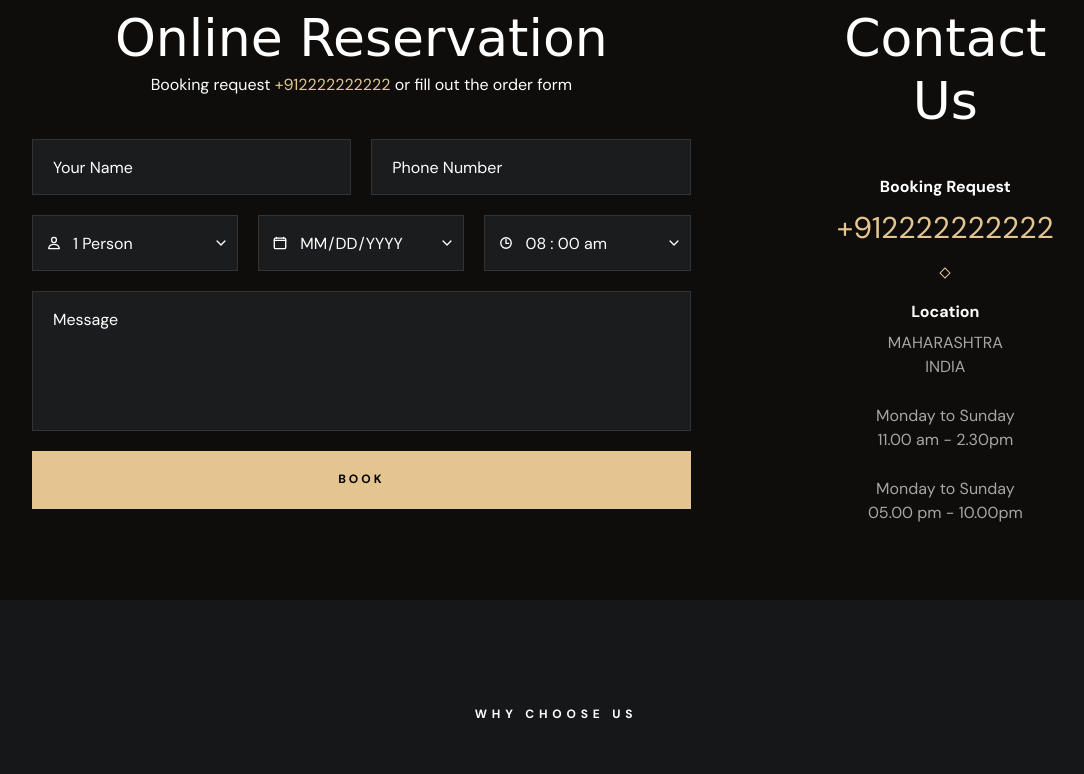
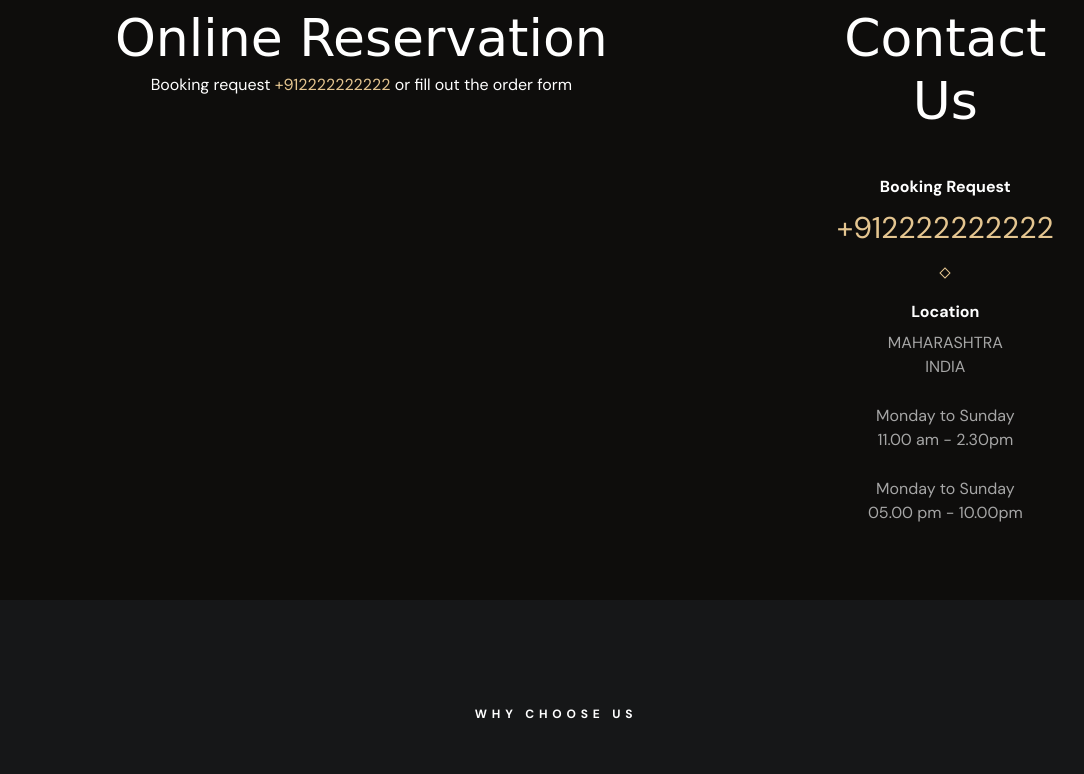
Before and after one commit to vishall17/HORA, a plain HTML site: page index.html in a window 1280 px wide. Shown: the part 4576-5350 px from the top of the page, without its empty margins (84-1168 px from the left). Drawn offline with nearby package versions, Linux system fonts and the light colour scheme; a web font is replaced by a local one.

Commit message:
Update index.html

```diff
--- a/index.html
+++ b/index.html
@@ -558,71 +558,6 @@
                 or fill out the order form
               </p>
 
-              <div class="input-wrapper">
-                <input type="text" name="name" placeholder="Your Name" autocomplete="off" class="input-field">
-
-                <input type="tel" name="phone" placeholder="Phone Number" autocomplete="off" class="input-field">
-              </div>
-
-              <div class="input-wrapper">
-
-                <div class="icon-wrapper">
-                  <ion-icon name="person-outline" aria-hidden="true"></ion-icon>
-
-                  <select name="person" class="input-field">
-                    <option value="1-person">1 Person</option>
-                    <option value="2-person">2 Person</option>
-                    <option value="3-person">3 Person</option>
-                    <option value="4-person">4 Person</option>
-                    <option value="5-person">5 Person</option>
-                    <option value="6-person">6 Person</option>
-                    <option value="7-person">7 Person</option>
-                  </select>
-
-                  <ion-icon name="chevron-down" aria-hidden="true"></ion-icon>
-                </div>
-
-                <div class="icon-wrapper">
-                  <ion-icon name="calendar-clear-outline" aria-hidden="true"></ion-icon>
-
-                  <input type="date" name="reservation-date" class="input-field">
-
-                  <ion-icon name="chevron-down" aria-hidden="true"></ion-icon>
-                </div>
-
-                <div class="icon-wrapper">
-                  <ion-icon name="time-outline" aria-hidden="true"></ion-icon>
-
-                  <select name="person" class="input-field">
-                    <option value="08:00am">08 : 00 am</option>
-                    <option value="09:00am">09 : 00 am</option>
-                    <option value="010:00am">10 : 00 am</option>
-                    <option value="011:00am">11 : 00 am</option>
-                    <option value="012:00am">12 : 00 am</option>
-                    <option value="01:00pm">01 : 00 pm</option>
-                    <option value="02:00pm">02 : 00 pm</option>
-                    <option value="03:00pm">03 : 00 pm</option>
-                    <option value="04:00pm">04 : 00 pm</option>
-                    <option value="05:00pm">05 : 00 pm</option>
-                    <option value="06:00pm">06 : 00 pm</option>
-                    <option value="07:00pm">07 : 00 pm</option>
-                    <option value="08:00pm">08 : 00 pm</option>
-                    <option value="09:00pm">09 : 00 pm</option>
-                    <option value="10:00pm">10 : 00 pm</option>
-                  </select>
-
-                  <ion-icon name="chevron-down" aria-hidden="true"></ion-icon>
-                </div>
-
-              </div>
-
-              <textarea name="message" placeholder="Message" autocomplete="off" class="input-field"></textarea>
-
-              <button type="submit" class="btn btn-secondary">
-                <span class="text text-1">Book</span>
-
-                <span class="text text-2" aria-hidden="true">Book </span>
-              </button>
 
             </form>
 
```
